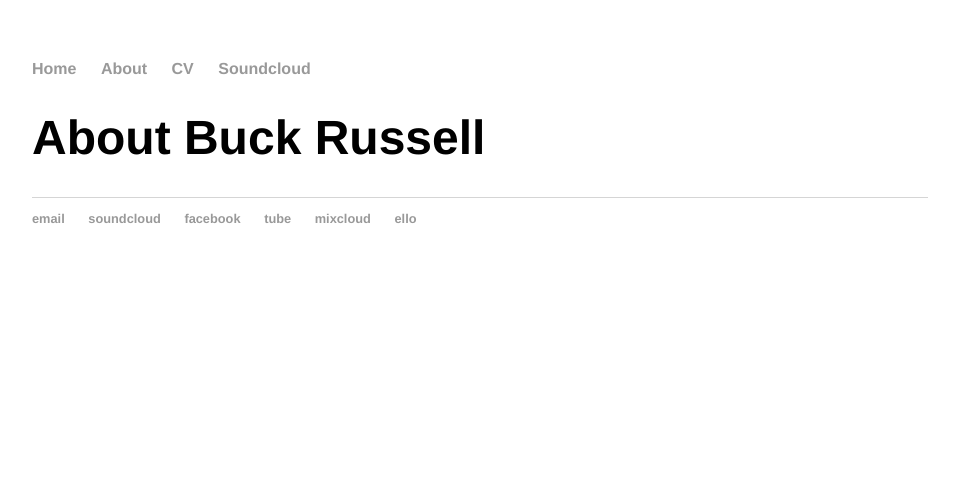
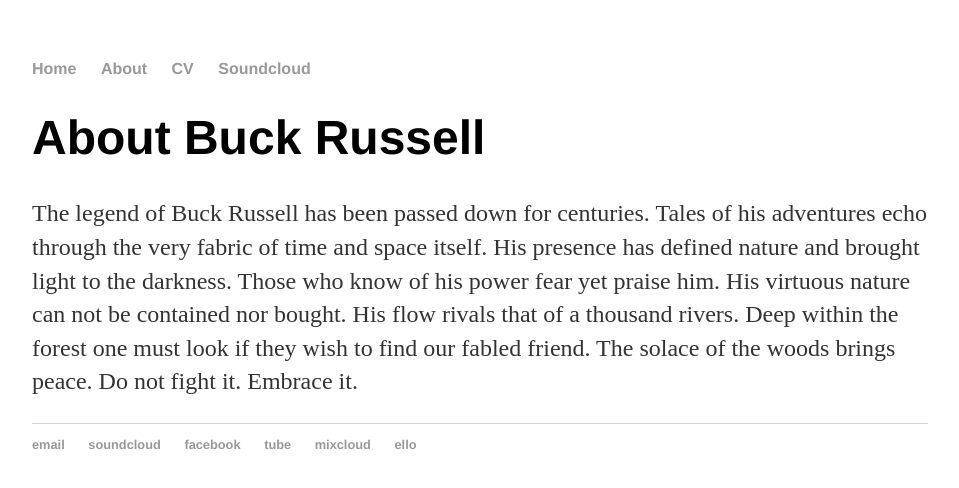
Before and after one commit to buckrussell/buckrussell.github.io, a Jekyll site: the page built from about/index.html, in a window 1280 px wide. Shown: the top 488 px of the page, without its empty margins (160-1119 px from the left). Built offline with Jekyll 4.4.1, drawn with Linux system fonts in a browser that asks for light colours.

Commit message:
Update index.html

```diff
--- a/about/index.html
+++ b/about/index.html
@@ -3,3 +3,4 @@ layout: default
 title: About Buck Russell
 ---
 	<h1>{{ page.title }}</h1>
+	<p>The legend of Buck Russell has been passed down for centuries. Tales of his adventures echo through the very fabric of time and space itself. His presence has defined nature and brought light to the darkness. Those who know of his power fear yet praise him. His virtuous nature can not be contained nor bought. His flow rivals that of a thousand rivers. Deep within the forest one must look if they wish to find our fabled friend. The solace of the woods brings peace. Do not fight it. Embrace it.</p>
```
